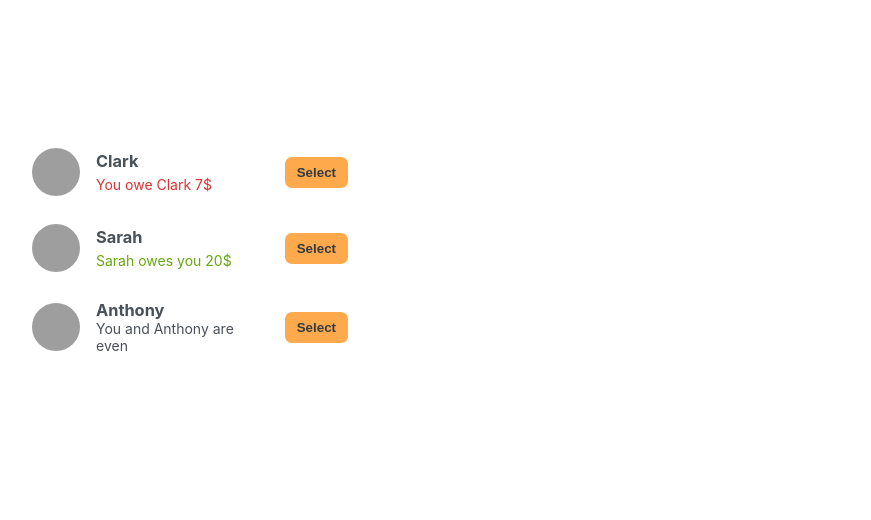
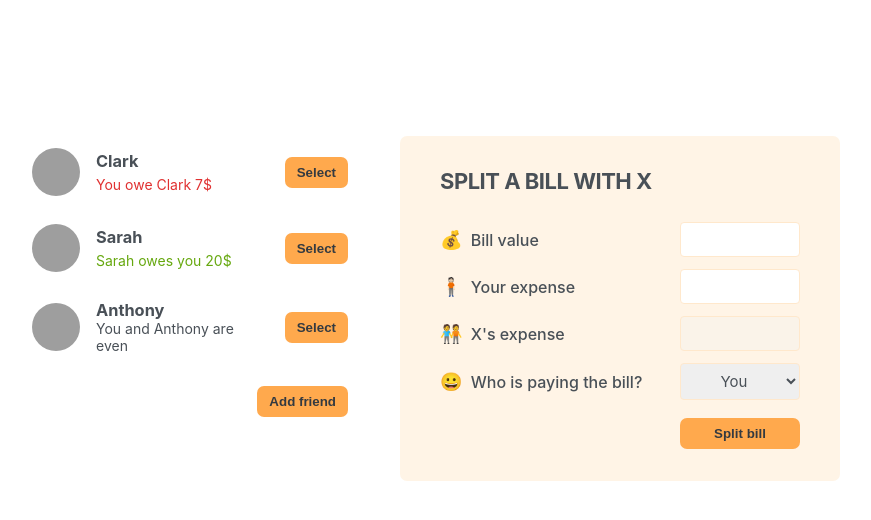
Before and after one commit to zahidshk/eat-n-split, a React (Create React App) app: page / in a window 1280 px wide. Shown: the top 520 px of the page, without its empty margins (210-1081 px from the left). Built offline with nearby package versions, Linux system fonts and the light colour scheme; grey boxes are pictures that could not be loaded.

Commit message:
Added form components

```diff
--- a/src/App.js
+++ b/src/App.js
@@ -1,3 +1,5 @@
+import { useState } from "react";
+
 const initialFriends = [
   {
     id: 118836,
@@ -19,12 +21,32 @@
   },
 ];
 
+function Button({ children, onClick }) {
+  return (
+    <button className="button" onClick={onClick}>
+      {children}
+    </button>
+  );
+}
+
 export default function App() {
+  const [showAddfriend, setShowAddFriend] = useState(false);
+
+  function handleShowAddFriend() {
+    setShowAddFriend((show) => !show);
+  }
+
   return (
     <div className="app">
       <div className="sidebar">
         <FriendsList />
+        {showAddfriend && <FormAddFriend />}
+        <Button onClick={handleShowAddFriend}>
+          {showAddfriend ? "Close" : "Add friend"}
+        </Button>
       </div>
+
+      <FormSplitBill />
     </div>
   );
 }
@@ -61,7 +83,46 @@
 
       {friend.balance === 0 && <p>You and {friend.name} are even</p>}
 
-      <button className="button">Select</button>
+      <Button>Select</Button>
     </li>
   );
 }
+
+function FormAddFriend() {
+  return (
+    <form className="form-add-friend">
+      <label>🧑‍🤝‍🧑Friend name</label>
+      <input type="text" />
+
+      <label>🌅 Image URL</label>
+      <input type="text" />
+
+      <Button>Add</Button>
+    </form>
+  );
+}
+
+function FormSplitBill() {
+  return (
+    <form className="form-split-bill">
+      <h2>Split a bill with X</h2>
+
+      <label>💰 Bill value</label>
+      <input type="text" />
+
+      <label>🧍🏻 Your expense</label>
+      <input type="text" />
+
+      <label>🧑‍🤝‍🧑 X's expense</label>
+      <input type="text" disabled />
+
+      <label>😀 Who is paying the bill?</label>
+      <select>
+        <option value="user">You</option>
+        <option value="friend">X</option>
+      </select>
+
+      <Button>Split bill</Button>
+    </form>
+  );
+}
```
